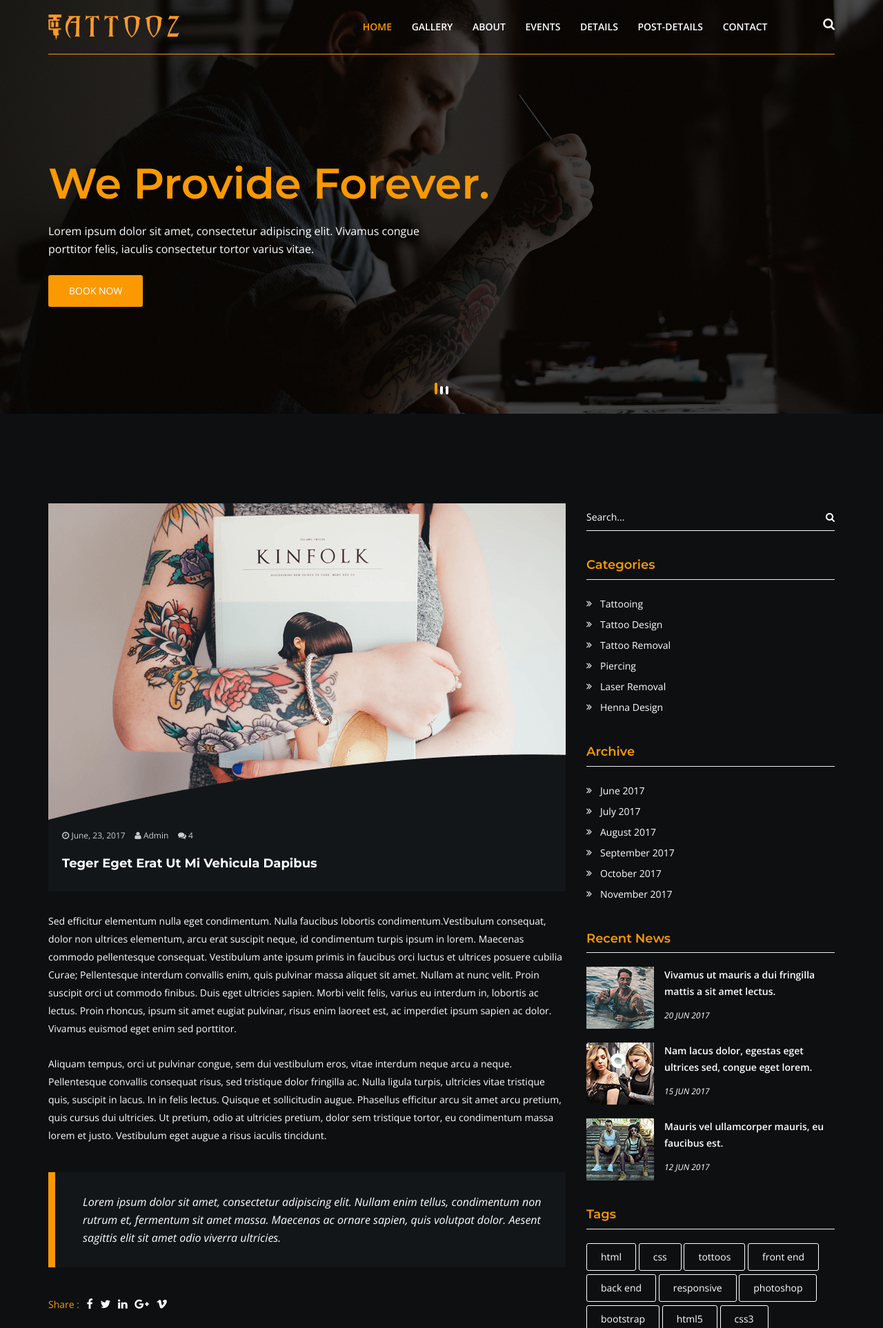
After one commit to Denis-Gerashchenko/artsite, a Django app: page /post_details in a window 1280 px wide. The commit adds this page. Shown: the top 1926 px of the page at 69% size. Run offline with Django 3.2, Linux system fonts and the light colour scheme; some libraries are stand-ins or nearby versions.

Commit message:
added imagefields

```diff
--- a/src/art/settings.py
+++ b/src/art/settings.py
@@ -25,6 +25,8 @@ INSTALLED_APPS = [
     'django.contrib.sessions',
     'django.contrib.messages',
     'django.contrib.staticfiles',
+    #own
+    'content',
 ]
 
 MIDDLEWARE = [
--- a/src/art/urls.py
+++ b/src/art/urls.py
@@ -3,7 +3,7 @@ from django.conf.urls.static import static
 from django.contrib import admin
 from django.urls import path
 
-from .views import (index, gallery, details, events, contact, about)
+from .views import (index, gallery, details, post_details, events, contact, about)
 
 urlpatterns = [
     path('admin/', admin.site.urls),
@@ -13,6 +13,7 @@ urlpatterns = [
     path('events', events),
     path('contact', contact),
     path('about', about),
+    path('post_details', post_details),
 ]
 
 if settings.DEBUG:
--- a/src/art/views.py
+++ b/src/art/views.py
@@ -13,6 +13,10 @@ def details(request):
     return render(request, 'details.html', {})
 
 
+def post_details(request):
+    return render(request, 'post-details.html', {})
+
+
 def events(request):
     return render(request, 'events.html', {})
 
--- a/src/content/admin.py
+++ b/src/content/admin.py
@@ -1,3 +1,7 @@
 from django.contrib import admin
+from .models import Post, Drawing, ImageModel
+# Register your models here.
 
-# Register your models here.
+admin.site.register(Post)
+admin.site.register(Drawing)
+admin.site.register(ImageModel)
--- a/src/templates/header.html
+++ b/src/templates/header.html
@@ -12,7 +12,7 @@
                              <div class="row">
                                 <div class="col-md-3 col-sm-9 col-xs-6">
                                     <div class="logo">
-                                        <a href="index.html">
+                                        <a href="/">
                                             <img src="{% static 'assets/images/logo.png' %}" alt="">
                                         </a>
                                     </div>
@@ -29,6 +29,9 @@
                                             <li><a href="events">Events</a>
                                             </li>
                                             <li><a href="details">Details</a>
+                                            </li>
+                                            </li>
+                                            <li><a href="post_details">Post-details</a>
                                             </li>
                                             <li><a href="contact">CONTACT</a></li>
                                         </ul>
--- /dev/null
+++ b/src/templates/post-details.html
@@ -0,0 +1,138 @@
+{% extends "base.html" %}
+{% load static %}
+{% block content %}
+       <!-- blog-area start -->
+        <div class="blog-details-area bg-1">
+            <div class="container">
+                <div class="row">
+                    <div class="col-md-8 col-xs-12">
+                        <div class="row">
+                            <div class="col-xs-12">
+                                <div class="blog-wrap">
+                                    <div class="blog-img">
+                                        <img src="{% static 'assets/images/blog/1.png' %}" alt="">
+                                    </div>
+                                    <div class="blog-content">
+                                        <ul class="blog-meta">
+                                            <li><a href="#"><i class="fa fa-clock-o"></i> June, 23, 2017</a></li>
+                                            <li><a href="#"><i class="fa fa-user"></i> Admin</a></li>
+                                            <li><a href="#"><i class="fa fa-comments"></i> 4</a></li>
+                                        </ul>
+                                        <h3>teger eget erat ut mi vehicula dapibus</h3>
+                                    </div>
+                                </div>
+                                <div class="blog-details-wrap">
+                                    <p>Sed efficitur elementum nulla eget condimentum. Nulla faucibus lobortis condimentum.Vestibulum consequat, dolor non ultrices elementum, arcu erat suscipit neque, id condimentum turpis ipsum in lorem. Maecenas commodo pellentesque consequat. Vestibulum ante ipsum primis in faucibus orci luctus et ultrices posuere cubilia Curae; Pellentesque interdum convallis enim, quis pulvinar massa aliquet sit amet. Nullam at nunc velit. Proin suscipit orci ut commodo finibus. Duis eget ultricies sapien. Morbi velit felis, varius eu interdum in, lobortis ac lectus. Proin rhoncus, ipsum sit amet eugiat pulvinar, risus enim laoreet est, ac imperdiet ipsum sapien ac dolor. Vivamus euismod eget enim sed porttitor.</p>
+                                    <p>Aliquam tempus, orci ut pulvinar congue, sem dui vestibulum eros, vitae interdum neque arcu a neque. Pellentesque convallis consequat risus, sed tristique dolor fringilla ac. Nulla ligula turpis, ultricies vitae tristique quis, suscipit in lacus. In in felis lectus. Quisque et sollicitudin augue. Phasellus efficitur arcu sit amet arcu pretium, quis cursus dui ultricies. Ut pretium, odio at ultricies pretium, dolor sem tristique tortor, eu condimentum massa lorem et justo. Vestibulum eget augue a risus iaculis tincidunt.</p>
+                                    <blockquote>Lorem ipsum dolor sit amet, consectetur adipiscing elit. Nullam enim tellus, condimentum non rutrum et, fermentum sit amet massa. Maecenas ac ornare sapien, quis volutpat dolor. Aesent sagittis elit sit amet odio viverra ultricies.</blockquote>
+
+                                    <div class="socila-link">
+                                        <ul>
+                                            <li>Share :</li>
+                                            <li><a href="#"><i class="fa fa-facebook"></i></a></li>
+                                            <li><a href="#"><i class="fa fa-twitter"></i></a></li>
+                                            <li><a href="#"><i class="fa fa-linkedin"></i></a></li>
+                                            <li><a href="#"><i class="fa fa-google-plus"></i></a></li>
+                                            <li><a href="#"><i class="fa fa-vimeo"></i></a></li>
+                                        </ul>
+                                    </div>
+                                    <div class="blog-form">
+                                        <h3>Leave A Comment</h3>
+                                        <form action="#">
+                                            <span>Name</span>
+                                            <input type="text" placeholder="Your name">
+                                            <span>Email</span>
+                                            <input type="email" placeholder="Your Email">
+                                            <span>Your Comment</span>
+                                            <textarea name="massage" cols="30" rows="10" placeholder="Your massage"></textarea>
+                                            <button>Submit</button>
+                                        </form>
+                                    </div>
+                                </div>
+                            </div>
+                        </div>
+                    </div>
+                    <div class="col-md-4 col-xs-12 col-sm-6">
+                        <aside class="sidebar-wrap">
+                            <div class="search-wrap widget">
+                                <form action="#">
+                                    <input type="text" placeholder="Search...">
+                                    <button><i class="fa fa-search"></i></button>
+                                </form>
+                            </div>
+                            <div class="widget sidebar-menu">
+                                <h3 class="widget-title">Categories</h3>
+                                <ul>
+                                    <li><a href="#">Tattooing</a></li>
+                                    <li><a href="#">Tattoo Design</a></li>
+                                    <li><a href="#">Tattoo Removal</a></li>
+                                    <li><a href="#">Piercing</a></li>
+                                    <li><a href="#">Laser Removal</a></li>
+                                    <li><a href="#">Henna Design</a></li>
+                                </ul>
+                            </div>
+                            <div class="widget sidebar-menu">
+                                <h3 class="widget-title">Archive</h3>
+                                <ul>
+                                    <li><a href="#">June 2017</a></li>
+                                    <li><a href="#">July 2017</a></li>
+                                    <li><a href="#">August 2017</a></li>
+                                    <li><a href="#">September 2017</a></li>
+                                    <li><a href="#">October 2017</a></li>
+                                    <li><a href="#">November 2017</a></li>
+                                </ul>
+                            </div>
+                            <div class="widget recent-post">
+                                <h3 class="widget-title">Recent News</h3>
+                                <ul>
+                                    <li>
+                                        <div class="post-img">
+                                            <img src="{% static 'assets/images/post/1.jpg' %}" alt="">
+                                        </div>
+                                        <div class="post-content">
+                                            <a href="#">Vivamus ut mauris a dui fringilla mattis a sit amet lectus.</a>
+                                            <p>20 JUN 2017</p>
+                                        </div>
+                                    </li>
+                                    <li>
+                                        <div class="post-img">
+                                            <img src="{% static 'assets/images/post/2.jpg' %}" alt="">
+                                        </div>
+                                        <div class="post-content">
+                                            <a href="#">Nam lacus dolor, egestas eget ultrices sed, congue eget lorem.</a>
+                                            <p>15 JUN 2017</p>
+                                        </div>
+                                    </li>
+                                    <li>
+                                        <div class="post-img">
+                                            <img src="{% static 'assets/images/post/3.jpg' %}" alt="">
+                                        </div>
+                                        <div class="post-content">
+                                            <a href="#">Mauris vel ullamcorper mauris, eu faucibus est.</a>
+                                            <p>12 JUN 2017</p>
+                                        </div>
+                                    </li>
+                                </ul>
+                            </div>
+                            <div class="widget tag-wrap">
+                                <h3 class="widget-title">Tags</h3>
+                                <ul>
+                                    <li><a href="#">html</a> </li>
+                                    <li><a href="#">css</a> </li>
+                                    <li><a href="#">tottoos</a> </li>
+                                    <li><a href="#">front end</a> </li>
+                                    <li><a href="#">back end</a> </li>
+                                    <li><a href="#">responsive</a> </li>
+                                    <li><a href="#">photoshop</a> </li>
+                                    <li><a href="#">bootstrap</a> </li>
+                                    <li><a href="#">html5</a> </li>
+                                    <li><a href="#">css3</a> </li>
+                                </ul>
+                            </div>
+                        </aside>
+                    </div>
+                </div>
+            </div>
+        </div>
+        <!-- blog-area end -->
+{% endblock content %}
```
Also changed, not shown: src/content/models.py (+6 -1 lines), src/content/migrations/0001_initial.py (added), src/content/migrations/0002_auto_20200211_0622.py (added), src/content/migrations/0003_drawing_thumbnail.py (added), src/db.sqlite3, src/media_root/img/ac9pkz7559un9as5bm.jpg (added).
